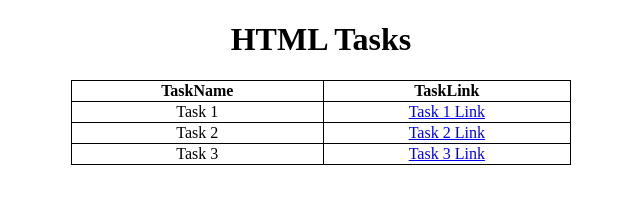
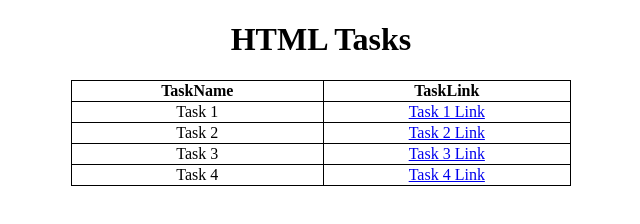
Before and after one commit to Tauheed2000/MERNTASKS, a plain HTML site: page index.html in a window 1280 px wide. Shown: the whole page, without its empty margins (319-959 px from the left). Drawn offline with Linux system fonts and the light colour scheme.

Commit message:
Add files via upload

```diff
--- a/index.html
+++ b/index.html
@@ -42,6 +42,10 @@
         <td>Task 3</td>
         <td><a href="task3.html">Task 3 Link</a></td>
       </tr>
+      <tr>
+        <td>Task 4</td>
+        <td><a href="task4.html">Task 4 Link</a></td>
+      </tr>
     </table>
   </body>
 </html>
```
Also changed, not shown: task4.html (added, +11 -0 lines).
